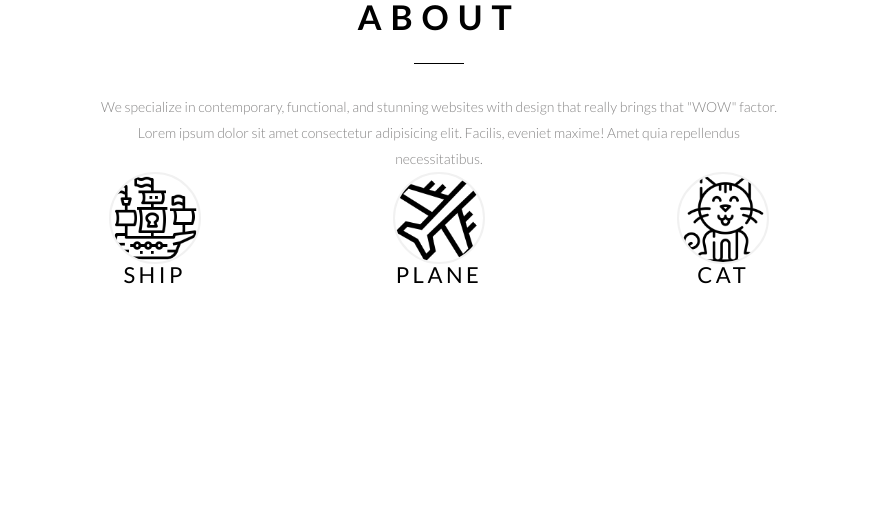
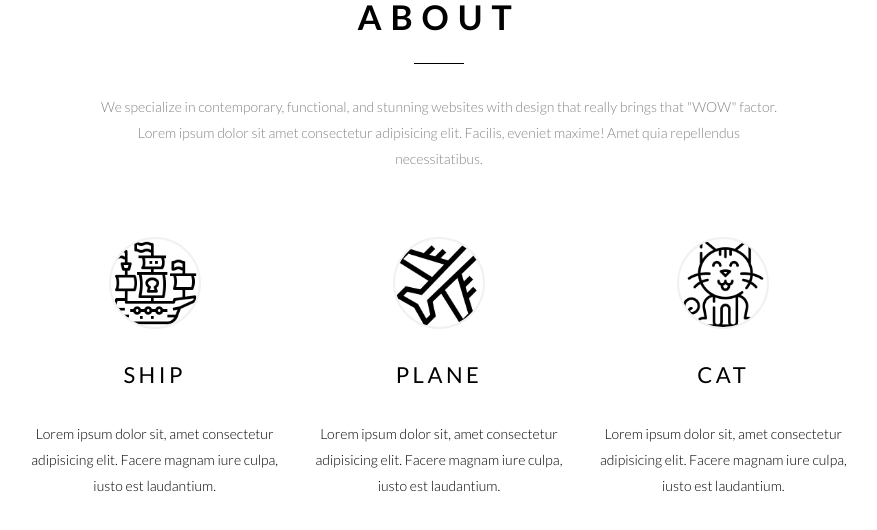
Before and after one commit to koffis/web-pages, a plain HTML site: page in progress/index.html in a window 1280 px wide. Shown: the whole page, without its empty margins (201-1078 px from the left). Drawn offline with Linux system fonts and the light colour scheme.

Commit message:
Finish BEM

```diff
--- a/in progress/scss/style.scss
+++ b/in progress/scss/style.scss
@@ -73,7 +73,12 @@ body{
         font-size: 22px;
         text-transform: uppercase;
         letter-spacing: 3.52px;
-        margin: 0px 0px 40px 0px;
+        margin: 35px 0px 35px 0px;
     }
-    &__text {}
+    &__text {
+        text-align: center;
+        font-size: 14px;
+        font-weight: 300;
+        line-height: 26px;
+    }
 }
```
Also changed, not shown: in progress/index.html (+1 -1 lines), in progress/css/style.css.
